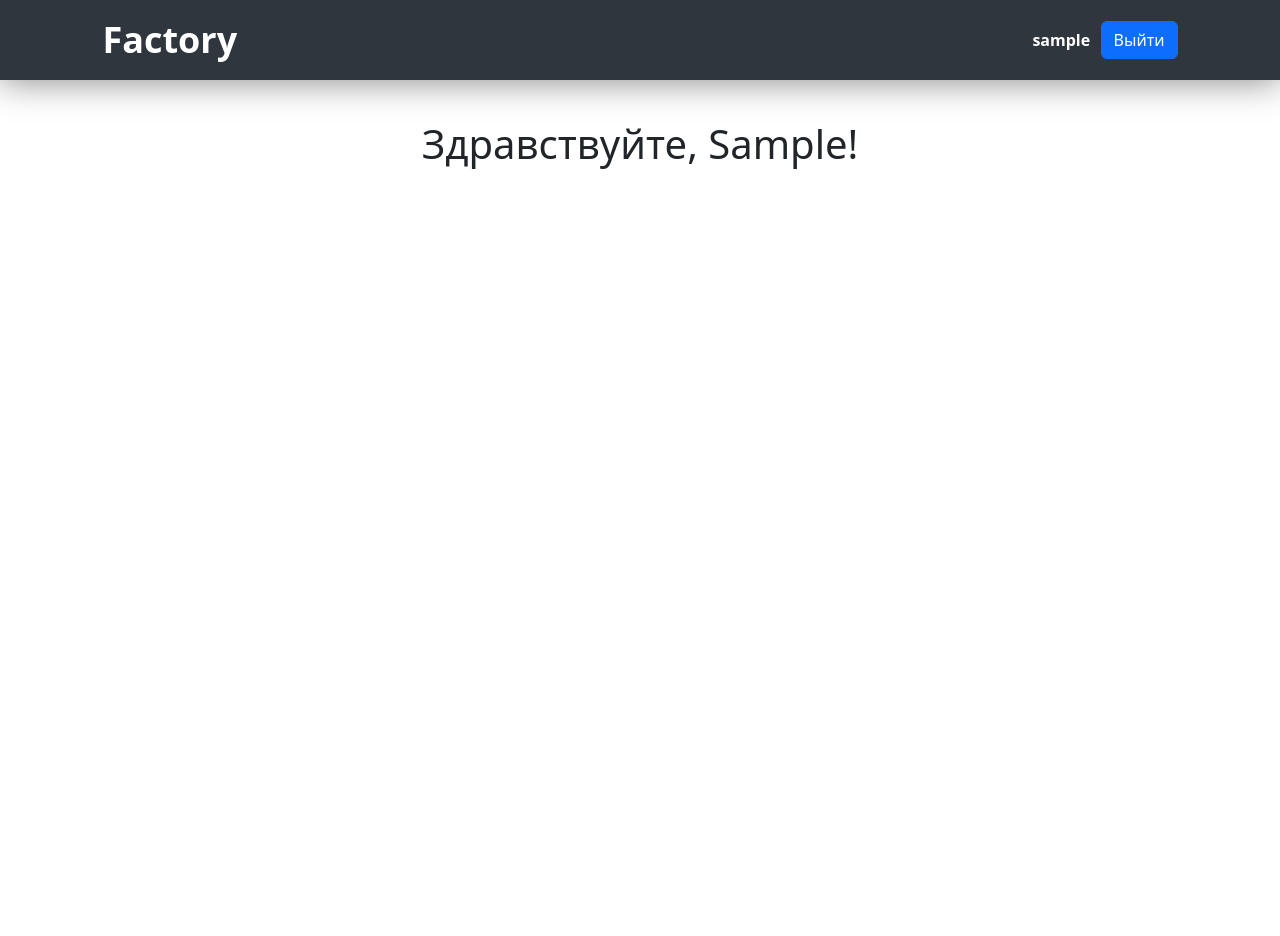
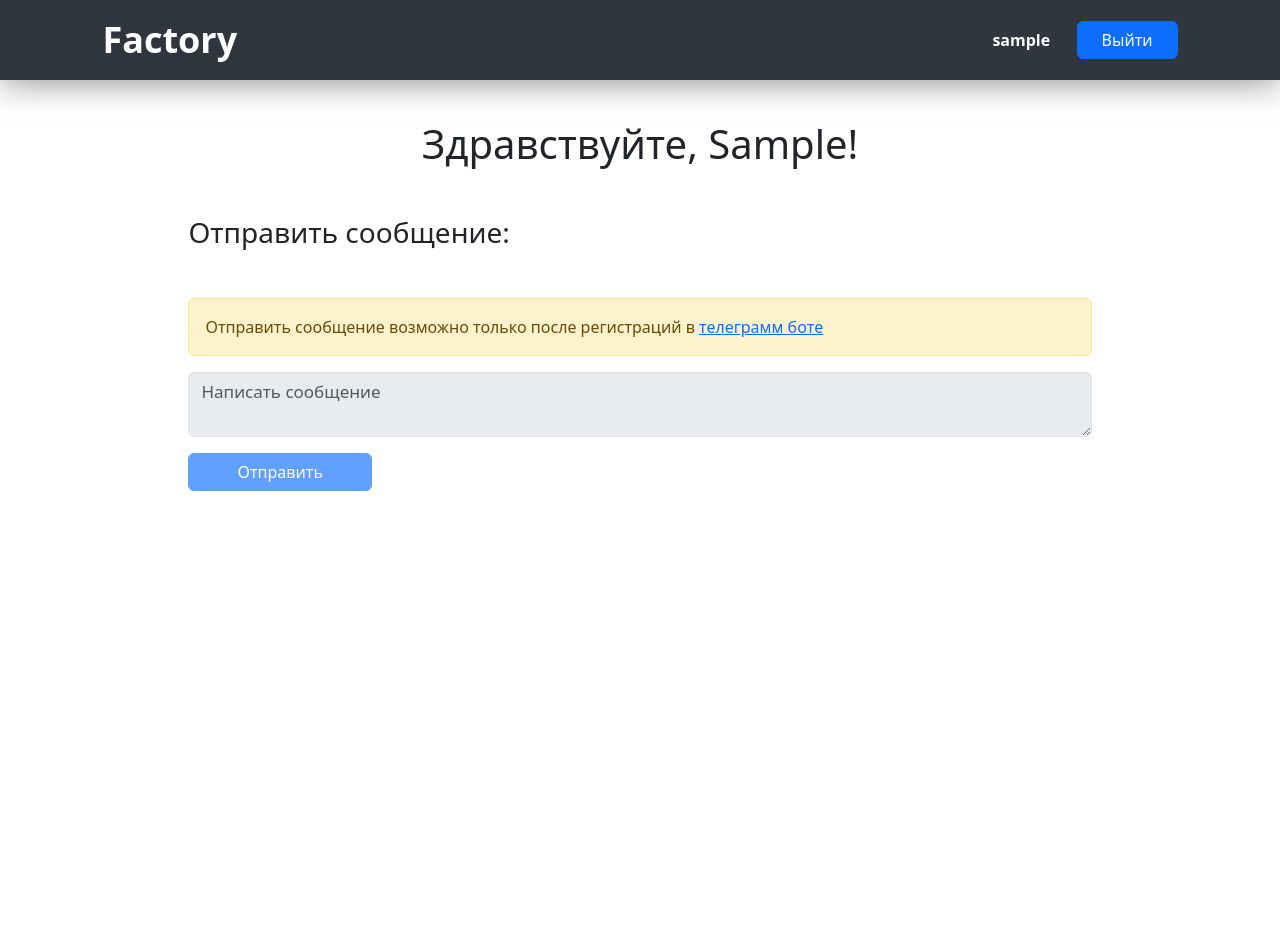
Before and after one commit to tebirenn/factory, a Django app: page /authorize/ in a window 1280 px wide. Before the commit the page ends 169 px from the top, so only its background shows below. Run offline with Django 3.2, Linux system fonts and the light colour scheme; the visitor is signed in with stand-in values (Sample User, id 1); some libraries are stand-ins or nearby versions.

Commit message:
templates update

```diff
--- a/backend/authorize/templates/authorize/base.html
+++ b/backend/authorize/templates/authorize/base.html
@@ -17,8 +17,8 @@
         </div>
         <div class="d-flex align-items-center">
             {% if request.user and request.user.is_authenticated %}
-                <span class="badge badge-light username">{{ request.user.username }}</span>
-                <a href="{% url 'authorize:user-signout' %}" class="btn btn-primary">Выйти</a>
+                <span class="badge badge-light username me-3">{{ request.user.username }}</span>
+                <a href="{% url 'authorize:user-signout' %}" class="btn btn-primary px-4">Выйти</a>
             {% else %}
             <a
                 href="{% url 'authorize:user-signin' %}"
@@ -34,7 +34,11 @@
     {% endblock %}
 
     {% block content %}
+
     {% endblock %}
 
+
+    <script src="https://cdnjs.cloudflare.com/ajax/libs/axios/1.5.0/axios.min.js" integrity="sha512-aoTNnqZcT8B4AmeCFmiSnDlc4Nj/KPaZyB5G7JnOnUEkdNpCZs1LCankiYi01sLTyWy+m2P+W4XM+BuQ3Q4/Dg==" crossorigin="anonymous" referrerpolicy="no-referrer"></script>
+    <script src="{% static 'authorize/scripts/sendMessage.js' %}"></script>
 </body>
 </html>
--- a/backend/authorize/templates/authorize/home.html
+++ b/backend/authorize/templates/authorize/home.html
@@ -5,5 +5,35 @@
     <div class="box-title">
         <h1>Здравствуйте, {{ user.first_name }}!</h1>
     </div>
+    <div class="box base-padding">
+        <div>
+            <h3 class="mb-5">Отправить сообщение:</h3>
+            {% if not user.tg_id %}
+            <p class="alert alert-warning">
+                Отправить сообщение возможно только после регистраций в <a href="https://t.me/factory_messenger_bot" target="_blank">телеграмм боте</a>
+            </p>
+            {% endif %}
+            <div id="form-error"></div>
+            <input type="hidden" id="userTgId" value="{{ user.tg_id }}">
+            <input type="hidden" id="userUsername" value="{{ user.username }}">
+
+            <textarea
+                id="messageText"
+                class="form-control mt-1 mb-3"
+                placeholder="Написать сообщение"
+                {% if not user.tg_id %}
+                disabled
+                {% endif %}
+            ></textarea>
+
+            <button
+                onclick="sendMessage()"
+                class="btn btn-primary px-5"
+                {% if not user.tg_id %}
+                disabled
+                {% endif %}
+            >Отправить</button>
+        </div>
+    </div>
 </div>
 {% endblock %}
```
